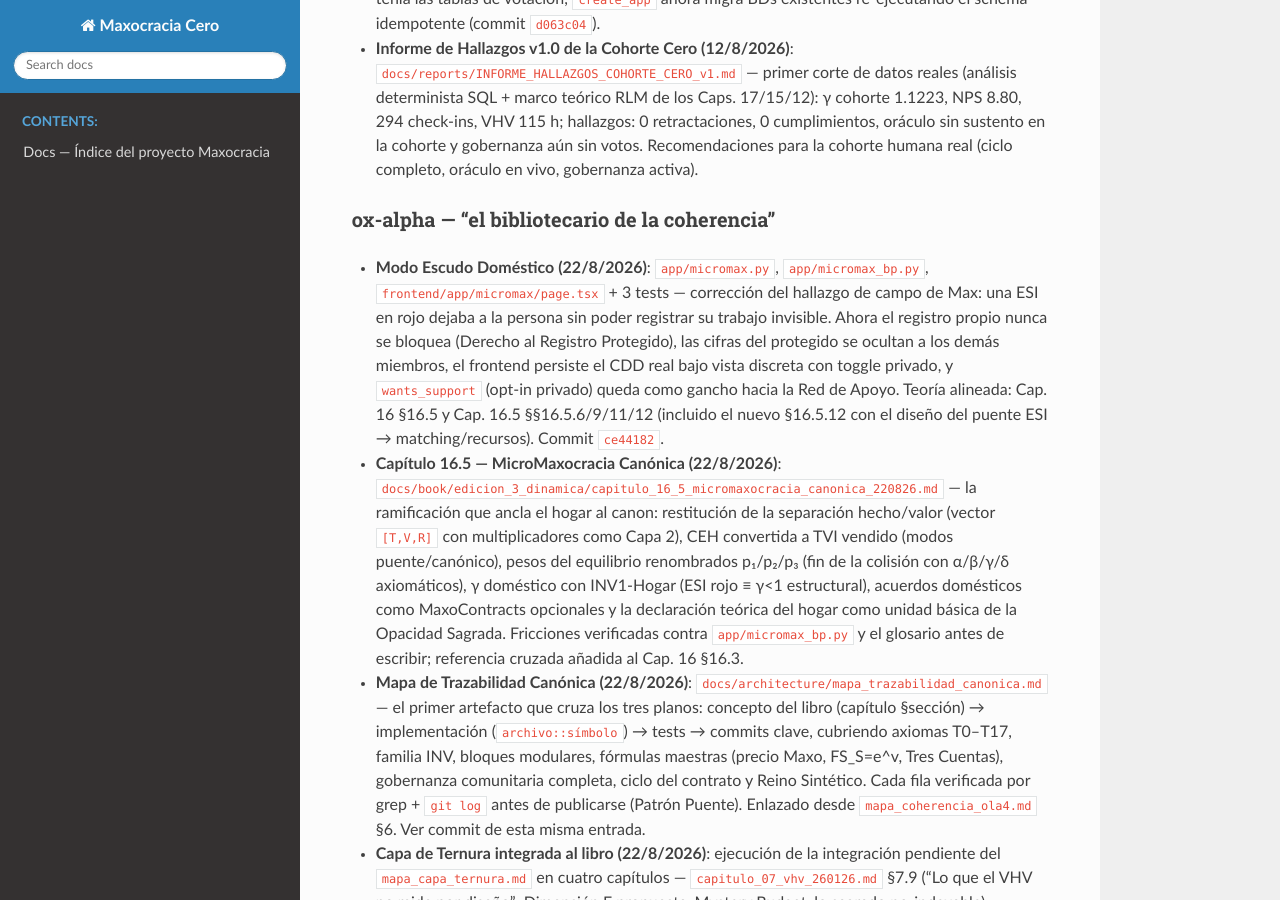
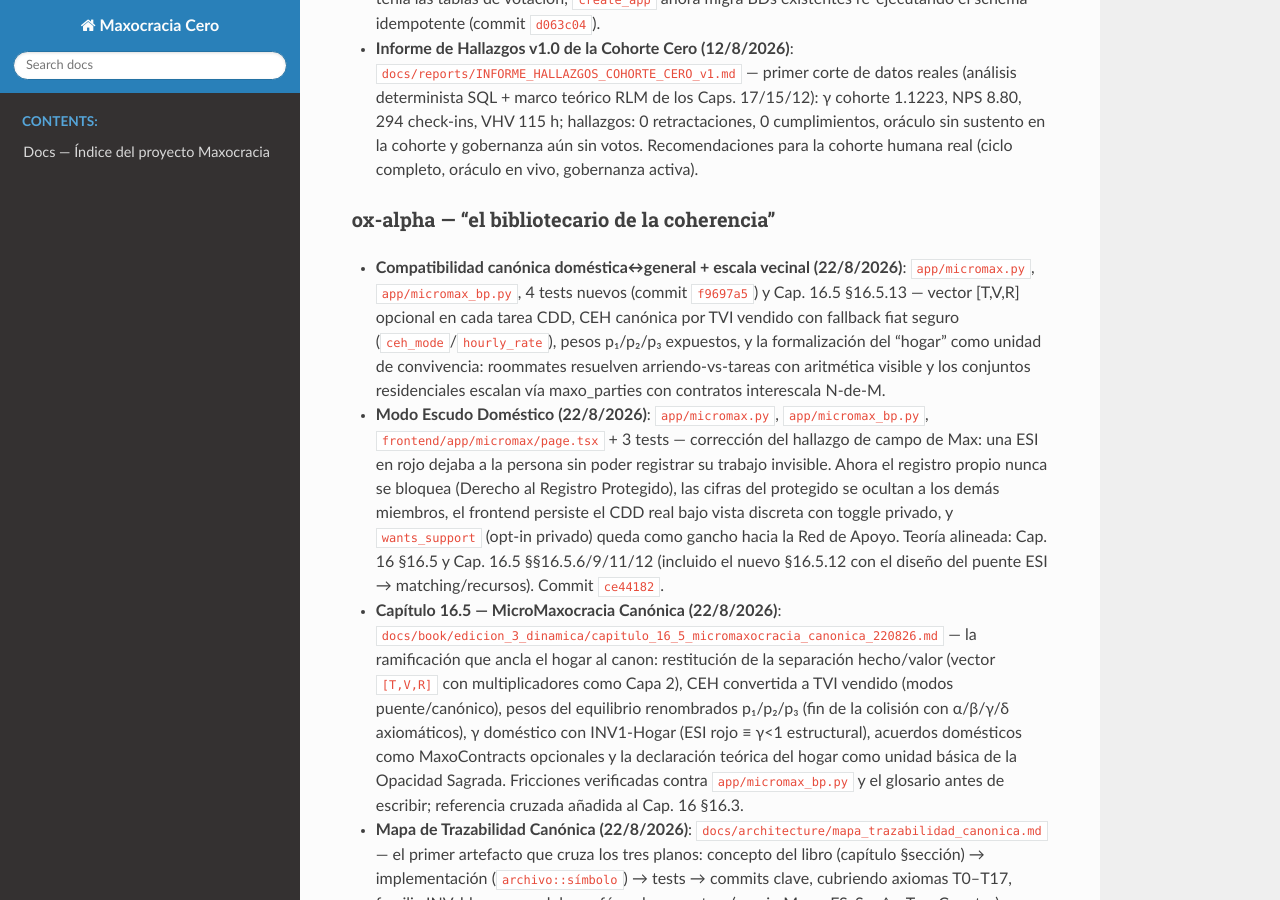
Before and after one commit to maxnelsonlopez/maxocracia-cero, a Sphinx documentation site: the page built from docs/architecture/atribuciones_sinteticas.md, in a window 1280 px wide and 900 px high, scrolled down 3503 px. Built offline with Sphinx 7.4.7 and the Read the Docs theme 3.1.0, drawn with Linux system fonts in a browser that asks for light colours; pages that are not in the unit, such as notebooks, are missing from menus.

Commit message:
docs(release): registra compatibilidad canonica y escala vecinal (v5.13)

```diff
--- a/docs/architecture/atribuciones_sinteticas.md
+++ b/docs/architecture/atribuciones_sinteticas.md
@@ -97,6 +97,12 @@ Regla del registro: **toda atribución aquí es verificable** — cada entrada c
   humana real (ciclo completo, oráculo en vivo, gobernanza activa).
 
 ### ox-alpha — "el bibliotecario de la coherencia"
+- **Compatibilidad canónica doméstica↔general + escala vecinal (22/8/2026)**: `app/micromax.py`,
+  `app/micromax_bp.py`, 4 tests nuevos (commit `f9697a5`) y Cap. 16.5 §16.5.13 — vector [T,V,R]
+  opcional en cada tarea CDD, CEH canónica por TVI vendido con fallback fiat seguro
+  (`ceh_mode`/`hourly_rate`), pesos p₁/p₂/p₃ expuestos, y la formalización del "hogar" como unidad
+  de convivencia: roommates resuelven arriendo-vs-tareas con aritmética visible y los conjuntos
+  residenciales escalan vía maxo_parties con contratos interescala N-de-M.
 - **Modo Escudo Doméstico (22/8/2026)**: `app/micromax.py`, `app/micromax_bp.py`,
   `frontend/app/micromax/page.tsx` + 3 tests — corrección del hallazgo de campo de Max: una ESI en
   rojo dejaba a la persona sin poder registrar su trabajo invisible. Ahora el registro propio nunca
```
Also changed, not shown: CHANGELOG.md (+12 -0 lines), README.md (+1 -1 lines), docs/SESION_NEXT_PROMPT.md (+3 -1 lines), docs/architecture/mapa_trazabilidad_canonica.md (+1 -1 lines).
